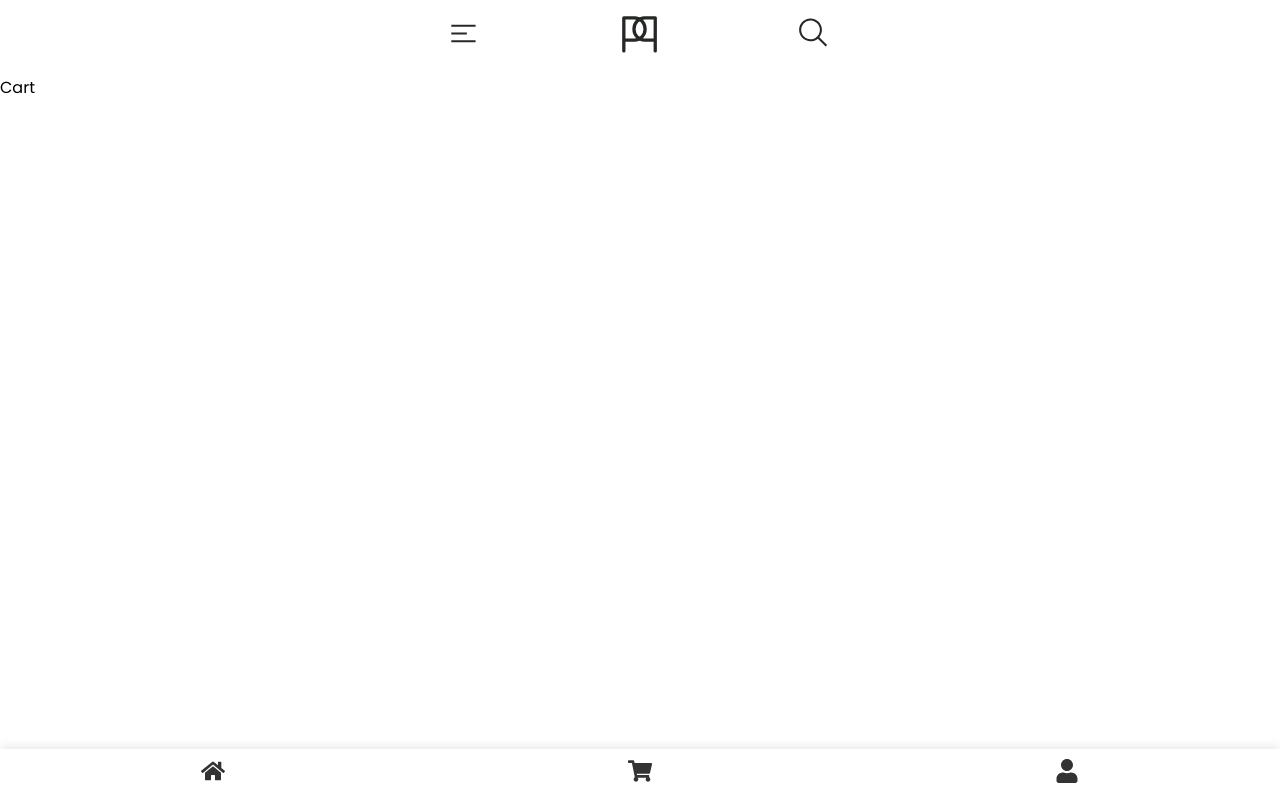
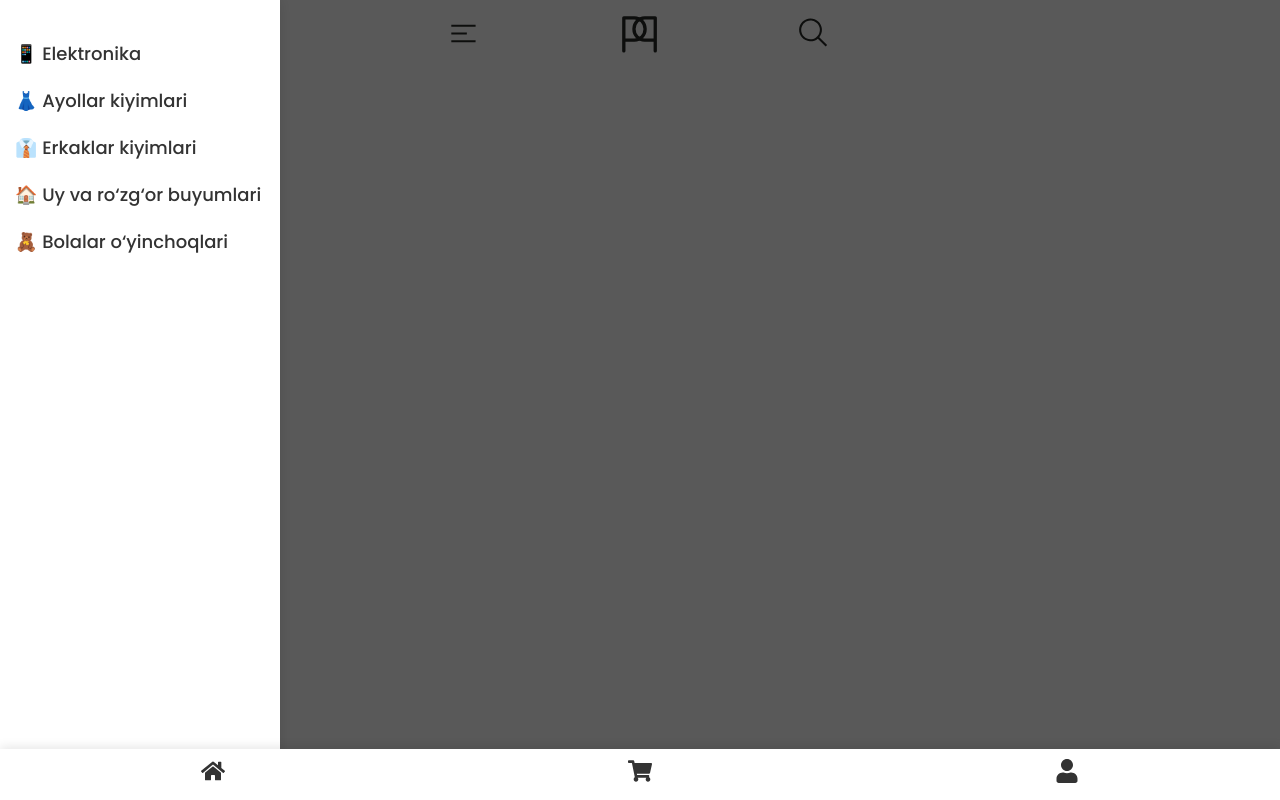
Before and after one commit to Jonibekweb01/Parfum, a React (Create React App) app: page /products/cart in a window 1280 px wide. Both pictures are taken after a click on the button 463 px from the left and 36 px from the top of the page. Built offline with nearby package versions, Linux system fonts and the light colour scheme; a web font is replaced by a local one.

Commit message:
First comment

```diff
--- a/src/components/HeaderProduct.js
+++ b/src/components/HeaderProduct.js
@@ -1,17 +1,25 @@
-import React from "react";
+import React, { useState } from "react";
 import burger from "../assets/burger.svg";
 import logo from "../assets/product-logo.svg";
 import search from "../assets/carbon_search.svg";
 import { Link } from "react-router-dom";
 import "../styles/global.css";
 import "../styles/responsive.css";
+
 export default function HeaderProduct() {
+  const [menuOpen, setMenuOpen] = useState(false);
+
+  const toggleMenu = () => {
+    setMenuOpen(!menuOpen);
+  };
+
   return (
+    <>
       <header className="product-header">
         <div className="container">
           <div className="product-header_inner">
             <div className="product-header_inner_left">
-            <button className="product-header_inner_left_btn">
+              <button className="burger-btn" onClick={toggleMenu}>
                 <img src={burger} alt="Burger" width={35} height={21} />
               </button>
             </div>
@@ -28,5 +36,30 @@ export default function HeaderProduct() {
           </div>
         </div>
       </header>
+
+      {/* Burger Menu Panel */}
+      <div className={`burger-menu ${menuOpen ? "open" : ""}`}>
+        <ul className="menu-list">
+          <li>
+            <Link to="/category/electronics">📱 Elektronika</Link>
+          </li>
+          <li>
+            <Link to="/category/fashion">👗 Ayollar kiyimlari</Link>
+          </li>
+          <li>
+            <Link to="/category/men">👔 Erkaklar kiyimlari</Link>
+          </li>
+          <li>
+            <Link to="/category/home">🏠 Uy va ro‘zg‘or buyumlari</Link>
+          </li>
+          <li>
+            <Link to="/category/toys">🧸 Bolalar o‘yinchoqlari</Link>
+          </li>
+        </ul>
+      </div>
+
+      {/* Shadow background */}
+      {menuOpen && <div className="overlay" onClick={toggleMenu}></div>}
+    </>
   );
 }
--- a/src/styles/responsive.css
+++ b/src/styles/responsive.css
@@ -150,3 +150,57 @@ body {
 .product-card-btn>svg {
     margin-top: 3px;
 }
+
+.burger-btn {
+    border: none;
+    background-color: transparent;
+}
+
+.burger-menu {
+    position: fixed;
+    top: 0;
+    left: -300px;
+    width: 250px;
+    height: 100%;
+    background-color: #fff;
+    box-shadow: 2px 0 12px rgba(0, 0, 0, 0.1);
+    z-index: 1000;
+    transition: left 0.3s ease;
+    padding: 20px 15px;
+}
+
+.burger-menu.open {
+    left: 0;
+}
+
+.menu-list {
+    list-style: none;
+    padding: 0;
+    margin: 0;
+}
+
+.menu-list li {
+    margin: 20px 0;
+    font-size: 18px;
+    font-weight: 500;
+    transition: transform 0.2s ease;
+}
+
+.menu-list li:hover {
+    transform: translateX(5px);
+}
+
+.menu-list a {
+    text-decoration: none;
+    color: #333;
+}
+
+.overlay {
+    position: fixed;
+    top: 0;
+    left: 0;
+    right: 0;
+    bottom: 0;
+    background: rgb(0 0 0 / 65%);
+    z-index: 999;
+}
```
Lines whose indentation alone changed are shown as unchanged.
